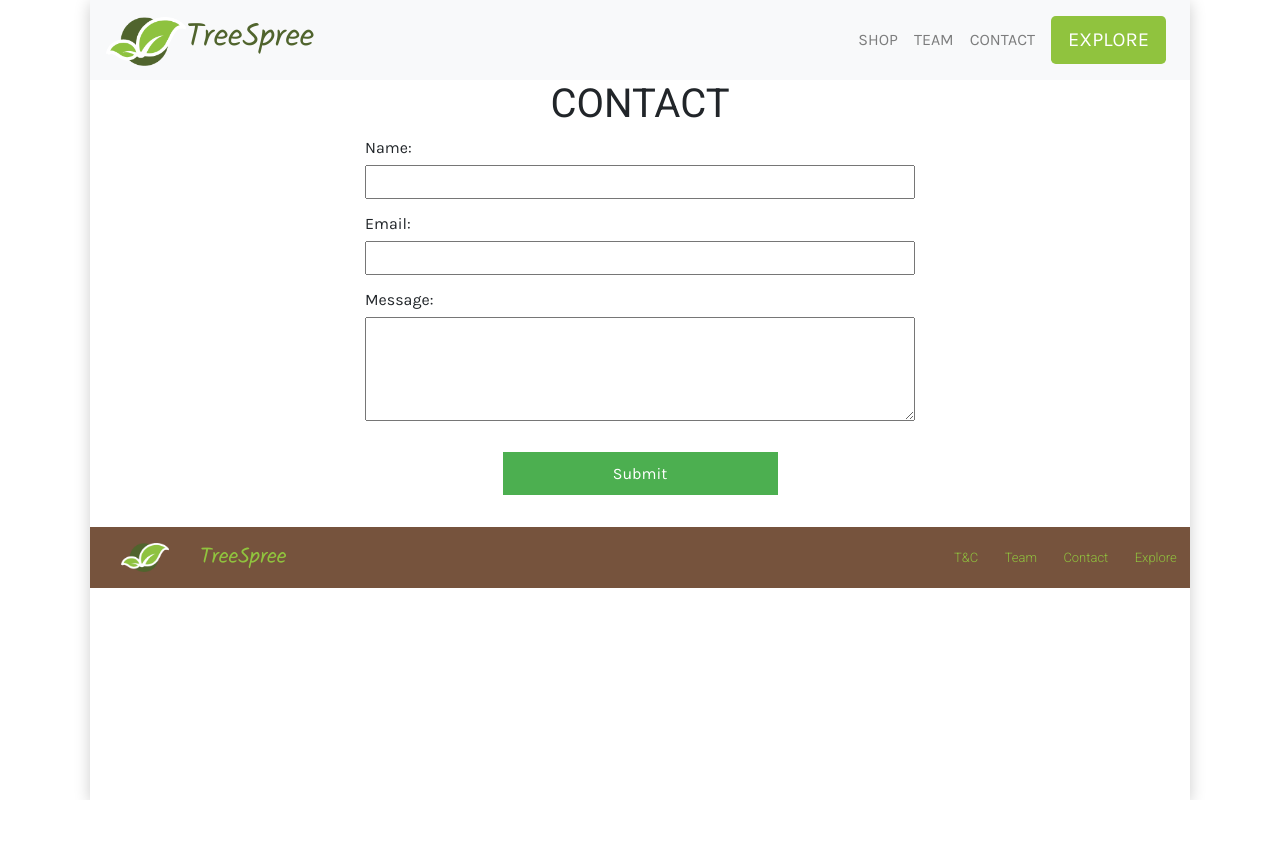
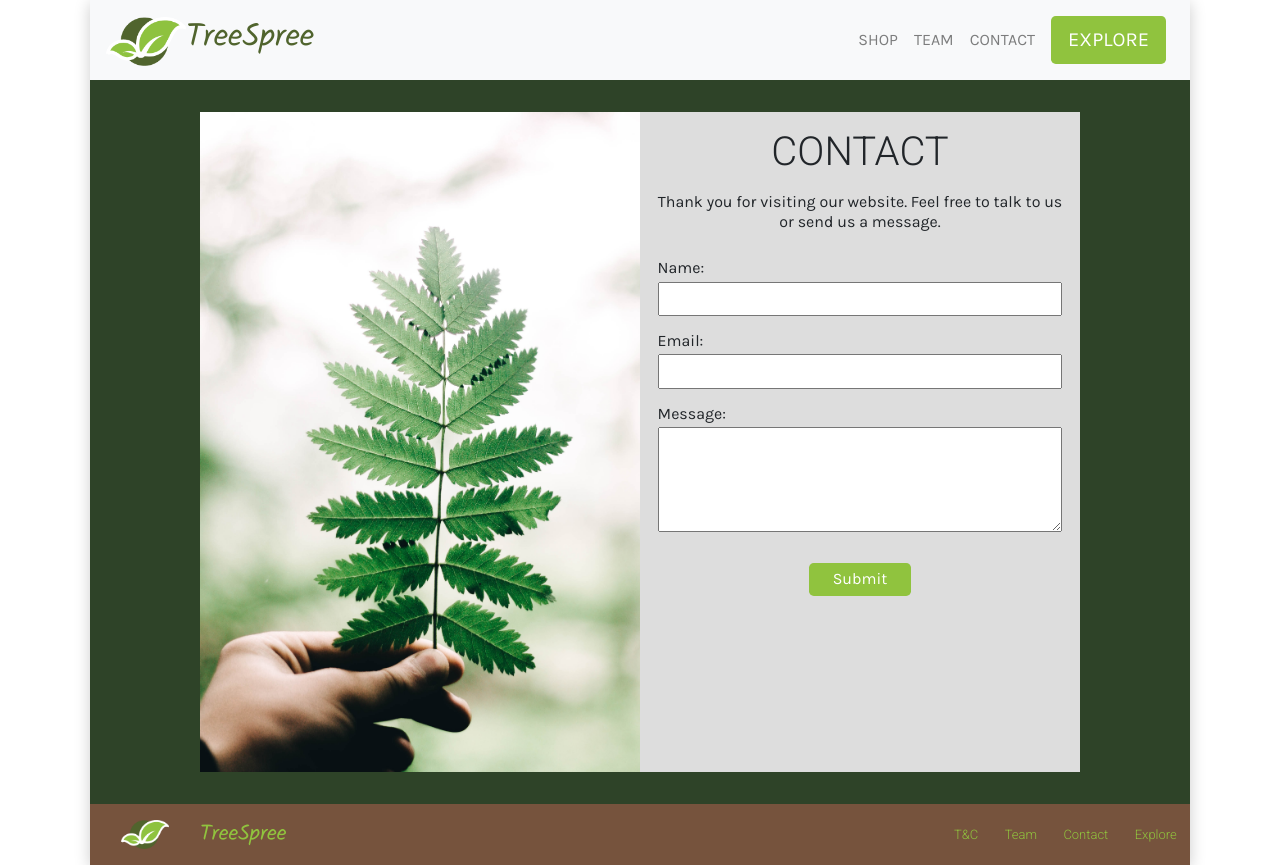
Before and after one commit to nikhilrwadekar/treespree, a React (Create React App) app: page /contact in a window 1280 px wide. Before the commit the page ends 800 px from the top, so only its background shows below. Built offline with nearby package versions, Linux system fonts and the light colour scheme; what react-google-maps would draw is missing.

Commit message:
added css to contact page

```diff
--- a/src/Contact.css
+++ b/src/Contact.css
@@ -1,42 +1,89 @@
-.ContactPage input, textarea {
+.ContactPage input,
+textarea {
   width: 100%;
-    margin-bottom: .8em;
-    padding:.2em;
+  margin-bottom: 0.8em;
+  padding: 0.2em;
+}
+
+.ContactPage h1 {
+  font-weight: 100;
+}
+.contact-image-form {
+  background-color: #2e4328;
+  padding: 2rem 10%;
 }
 
 .ContactPage p {
   width: 100%;
-    text-align:left;
-    margin-bottom:.3em;
-  }
-  .ContactPage{
-      max-width:50%;
-      margin: auto;
-      margin-bottom:2em;
+  text-align: left;
+  margin-bottom: 0.1em;
 }
 
-  .ContactPage input[type=submit] {
-    background-color: #4CAF50;
+.contact-section img {
+  max-width: 100%;
+  display: none;
+}
+.ContactPage {
+  max-width: 90%;
+  margin-left: auto;
+  margin-right: auto;
+  margin-top: 3rem;
+  margin-bottom: 3rem;
+  background-color: #dddddd;
+  padding: 1rem 4%;
+}
+
+.welcome-message {
+  text-align: center !important;
+  margin-top: 1rem;
+  margin-bottom: 1.5rem !important;
+  line-height: 1.25rem;
+}
+
+.ContactPage input {
+  margin-top: 0;
+}
+
+.ContactPage input[type="submit"] {
+  background-color: #90c33e;
   border: none;
   color: white;
-    padding: .6em;
+  padding: 0.3rem 0.6rem;
   text-decoration: none;
-    width:50%;
+  width: 25%;
   margin: auto;
+  border-radius: 0.3rem;
 }
-  .ContactPage span{
+.ContactPage span {
   text-align: left;
-
 }
 
-
-    @media only screen and (max-width: 650px) {
-
-
-      .ContactPage{
-        max-width:70%;
-        margin: auto;
-        margin-bottom: 2em;
+@media screen and (min-width: 820px) {
+  .ContactPage {
+    max-width: 100%;
+    margin: 0;
+    padding: 1rem 4%;
   }
 
+  .contact-section {
+    display: grid;
+    grid-template-columns: 1fr 1fr;
   }
+
+  .contact-image {
+    grid-column: 1/2;
+  }
+
+  .contact-image img {
+    display: block;
+  }
+
+  .ContactPage {
+    grid-column: 2/3;
+  }
+
+  .contact-image-form {
+    padding: 2rem 10%;
+    background-color: #2e4328;
+  }
+}
--- a/src/Contact.js
+++ b/src/Contact.js
@@ -1,11 +1,7 @@
 import React from "react";
 import "./Contact.css";
 
-
-class Contact extends React.Component{
-
-
-
+class Contact extends React.Component {
   constructor(props) {
     super(props);
     this.state = {
@@ -21,37 +17,38 @@ class Contact extends React.Component{
   handleChange(event) {
     let nam = event.target.name;
     let val = event.target.value;
-            this.setState({[nam]: val});
+    this.setState({ [nam]: val });
   }
   handleSubmit = () => {
+    alert("Your age must be a number");
+  };
 
-            alert("Your age must be a number");
-
-
-
-          }
-
-
-    render()
-    {
-    return(
+  render() {
+    return (
+      <div className="contact-image-form">
+        <div className="contact-section">
+          <div className="contact-image">
+            <img src="/images/contact-image/leaf.jpg" alt="Maple Leaf" />
+          </div>
           <div className="ContactPage">
             <h1> CONTACT</h1>
+            <p className="welcome-message">
+              Thank you for visiting our website. Feel free to talk to us or
+              send us a message.
+            </p>
 
             <form>
-
-
               <p>Name:</p>
               <input
-        type='text'
-        name='name'
+                type="text"
+                name="name"
                 value={this.state.name}
                 onChange={this.handleChange}
               />
               <p>Email:</p>
               <input
-        type='email'
-        name='email'
+                type="email"
+                name="email"
                 value={this.state.email}
                 onChange={this.handleChange}
               />
@@ -64,15 +61,17 @@ class Contact extends React.Component{
 
         /> */}
 
-
-<textarea rows="4" cols="50" type="text"
+              <textarea
+                rows="4"
+                cols="50"
+                type="text"
                 name="message"
                 value={this.state.message}
-          onChange={this.handleChange}></textarea>
+                onChange={this.handleChange}
+              ></textarea>
 
-
-      <br/>
-      <br/>
+              <br />
+              <br />
 
               <input
                 type="submit"
@@ -81,19 +80,11 @@ class Contact extends React.Component{
                 onClick={this.handleSubmit}
               />
             </form>
-
           </div>
-        )
+        </div>
+      </div>
+    );
   }
 }
 
-
-
-
-
-
-
-
-
-
 export default Contact;
```
Also changed, not shown: public/images/contact-image/leaf.jpg (added), 1 other file (tests, documents, lock files or other folders). Lines whose indentation alone changed are shown as unchanged.
